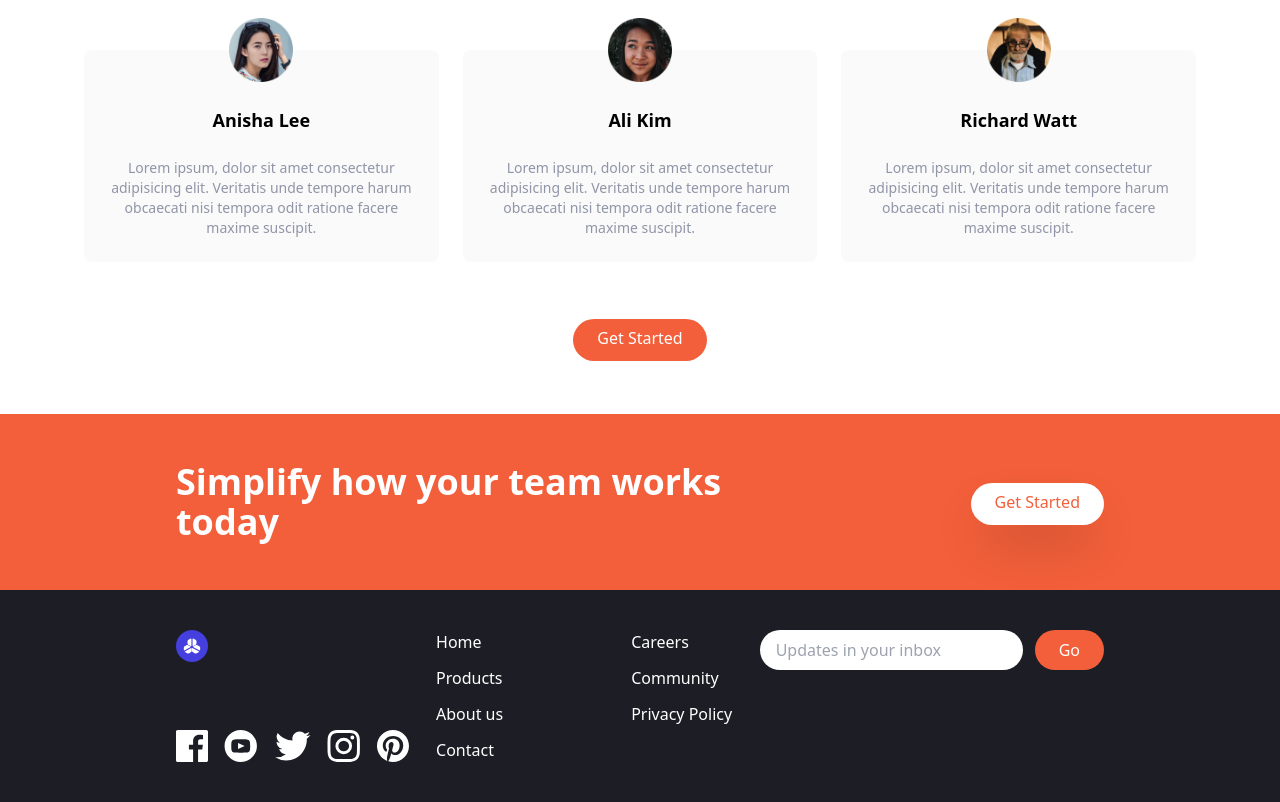
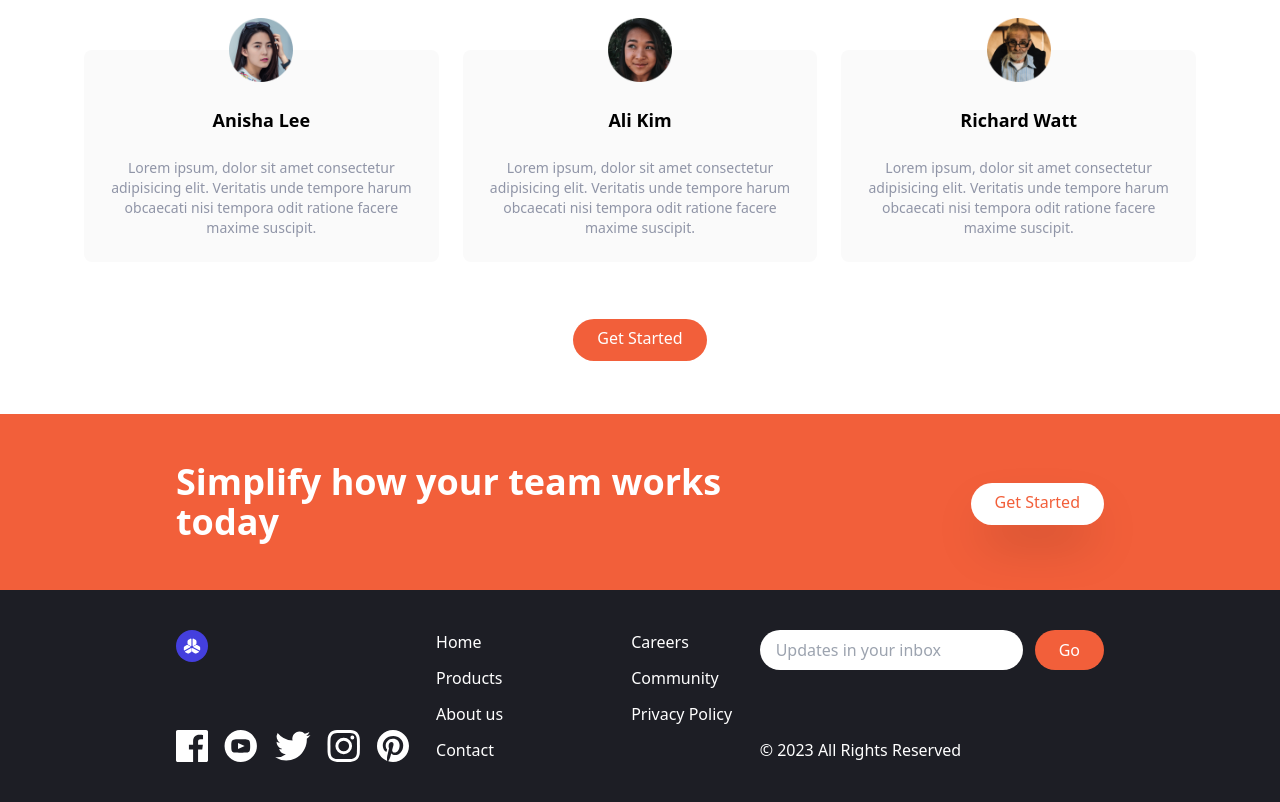
Before and after one commit to KudaMukucha/tailwind-landing-site, a website: page index.html in a window 1280 px wide. Shown: the part 1352-2154 px from the top of the page. Drawn offline with Linux system fonts and the light colour scheme.

Commit message:
Copyright part

```diff
--- a/index.html
+++ b/index.html
@@ -298,6 +298,10 @@
                     </button>
                 </div>
             </form>
+
+            <div class="hidden text-white md:block">
+                &copy; 2023 All Rights Reserved
+            </div>
         </div>
     </div>
 </footer>
```
